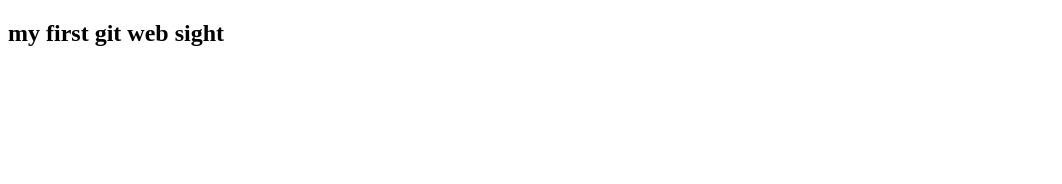
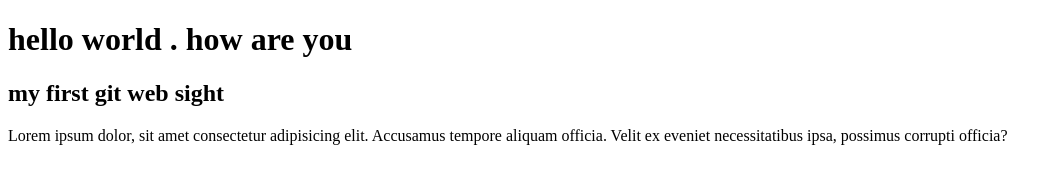
Before and after one commit to sanjibhero/web-day-three-git, a plain HTML site: page index.html in a window 1280 px wide. Shown: the whole page, without its empty margins (0-1062 px from the left). Drawn offline with Linux system fonts and the light colour scheme.

Commit message:
learn git

```diff
--- a/index.html
+++ b/index.html
@@ -6,6 +6,8 @@
     <title>Document</title>
 </head>
 <body>
+    <h1>hello world . how are you</h1>
     <h2>my first git web sight</h2>
+    <p>Lorem ipsum dolor, sit amet consectetur adipisicing elit. Accusamus tempore aliquam officia. Velit ex eveniet necessitatibus ipsa, possimus corrupti officia?</p>
 </body>
 </html>
```
